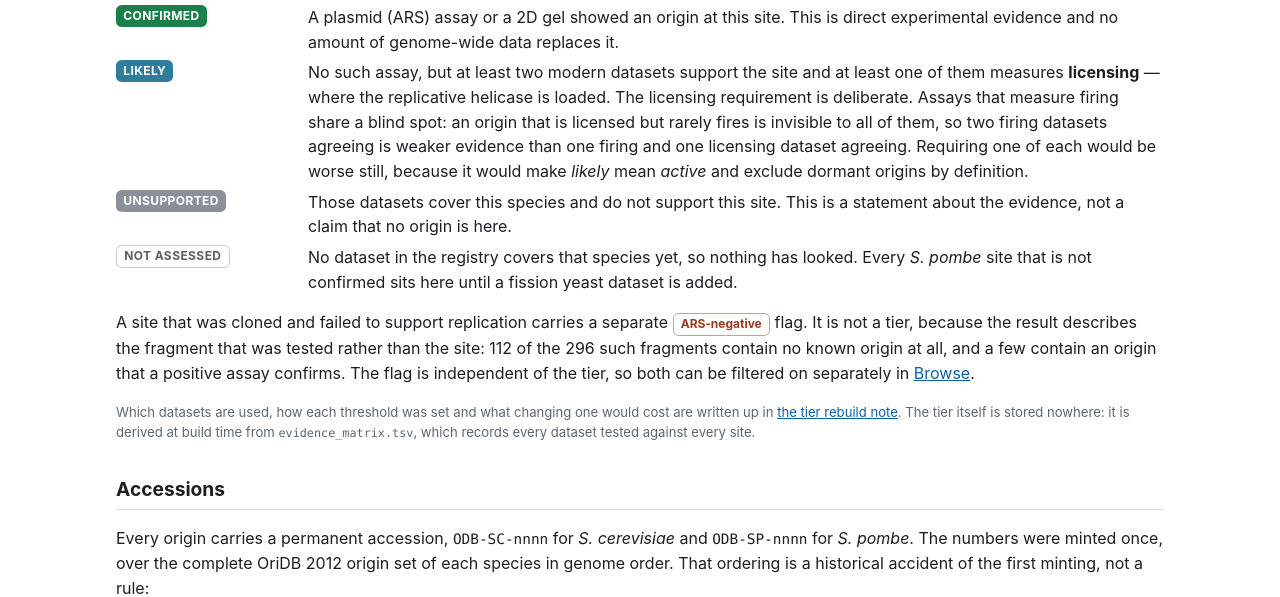
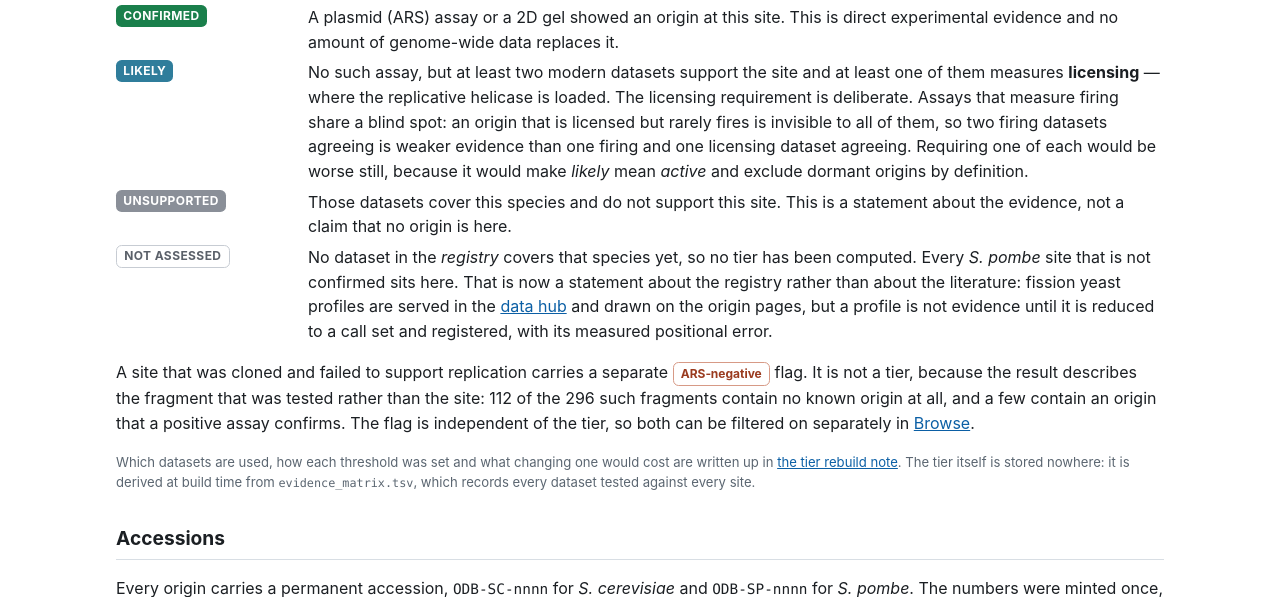
Before and after one commit to DNAReplicationLab/oridb-v3, a PHP site: page /about.php in a window 1280 px wide. Shown: the part 619-1216 px from the top of the page. Run offline with PHP 8.4, Linux system fonts and the light colour scheme.

Commit message:
Say N/A in the assay caption and the studies columns; stop claiming pombe has no data
The caption under the assay records still explained a dash that no longer
appears, and the studies table still printed one in three columns of numbers.

Two claims the pombe tracks made false: the Development page said the hub served
no measured fission yeast profile, and About said nothing had looked. Both now
distinguish the registry from the literature - the profiles are served and drawn,
but none is registered as tier evidence until it has a call set and a measured
positional error, which is why every unconfirmed pombe site is still not assessed.

```diff
--- a/public/about.php
+++ b/public/about.php
@@ -46,9 +46,12 @@ require ORIDB_APP_DIR . '/header.php';
   <dd>Those datasets cover this species and do not support this site. This is a statement
       about the evidence, not a claim that no origin is here.</dd>
   <dt><span class="tag unassessed">Not assessed</span></dt>
-  <dd>No dataset in the registry covers that species yet, so nothing has looked. Every
-      <em>S.&nbsp;pombe</em> site that is not confirmed sits here until a fission yeast dataset
-      is added.</dd>
+  <dd>No dataset in the <em>registry</em> covers that species yet, so no tier has been
+      computed. Every <em>S.&nbsp;pombe</em> site that is not confirmed sits here. That is now a
+      statement about the registry rather than about the literature: fission yeast profiles are
+      served in the <a href="datahub.php">data hub</a> and drawn on the origin pages, but a
+      profile is not evidence until it is reduced to a call set and registered, with its
+      measured positional error.</dd>
 </dl>
 <p>
   A site that was cloned and failed to support replication carries a separate
--- a/public/origin.php
+++ b/public/origin.php
@@ -206,7 +206,8 @@ recorded for this site. Each record is an individual assay reported by the cited
 </table>
 <p class="small">
   Strength is the grade the cited study gave a positive ARS assay (strong, weak or very
-  weak colony growth). A dash means the study reported no grade, not that the assay was weak.
+  weak colony growth). <em>N/A</em> means the study reported no grade, which is not the same
+  as a weak assay: most ARS assays were published as a positive result without a grade.
 </p>
 
 <?php
```
Also changed, not shown: public/development.php (+8 -6 lines), public/studies.php (+5 -4 lines).
